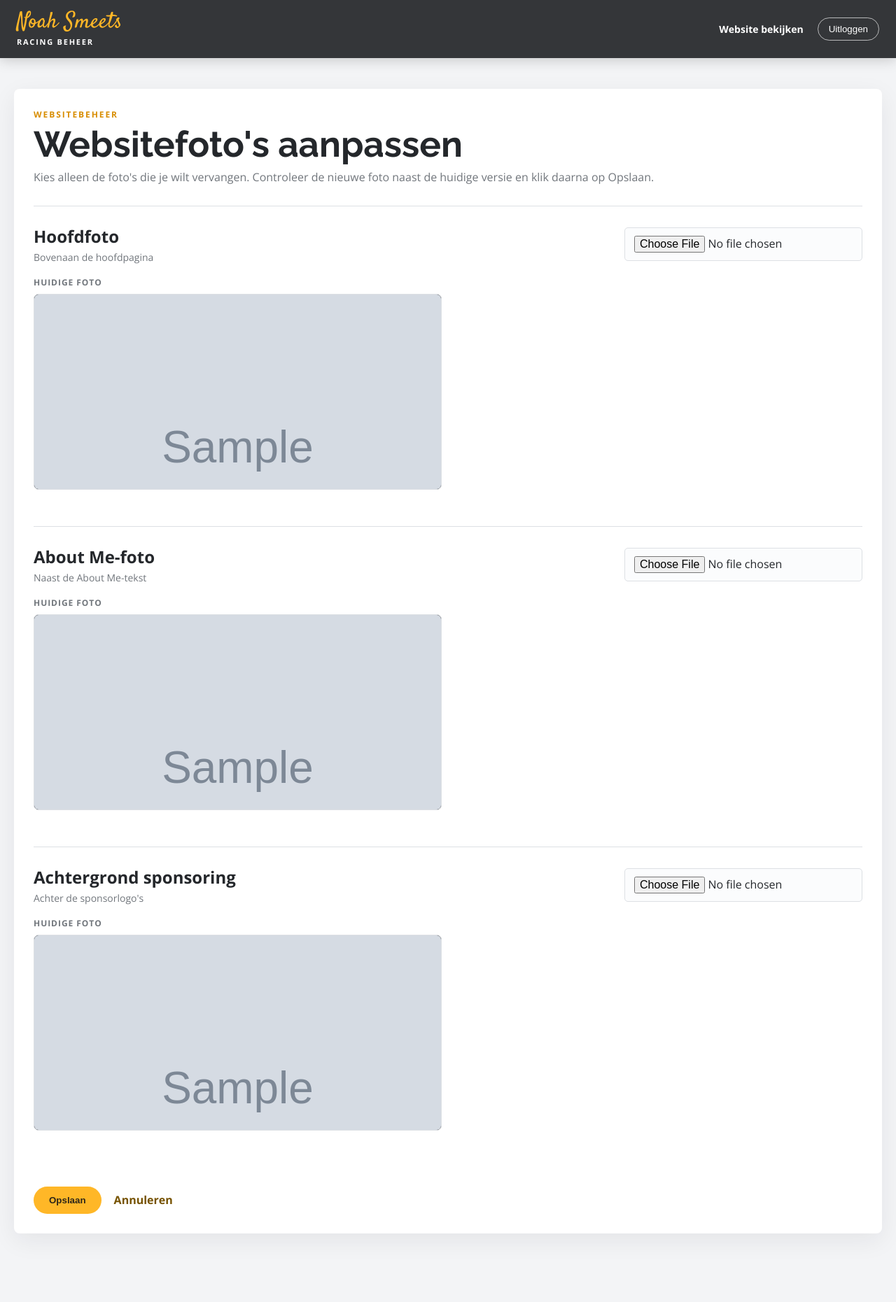
After one commit to d1rksm33ts/yanoa_racing, a Django app: page /beheer/websitefotos/ in a window 1280 px wide. The commit adds this page. Shown: the whole page at 70% size. Run offline with Django 5.2, Linux system fonts and the light colour scheme; a user stored in the database is signed in; tables that the repository leaves empty hold one stand-in row (values such as "Sample post"); grey boxes marked "Sample" are stand-in pictures; parts of the project's set-up code (start-up, migrations or seed data) failed here and were passed over; some libraries are stand-ins or nearby versions.

Commit message:
Manage public website imagery

```diff
--- a/server/www/forms.py
+++ b/server/www/forms.py
@@ -94,3 +94,47 @@ class WebsiteForm(forms.ModelForm):
         fields = ("aboutme", "age", "weight", "height")
         labels = {"aboutme": "About Me", "age": "Leeftijd", "weight": "Gewicht", "height": "Lengte"}
         widgets = {"aboutme": forms.Textarea(attrs={"rows": 14})}
+
+
+class WebsiteImagesForm(forms.ModelForm):
+    hero_upload = forms.ImageField(required=False, label="Hoofdfoto")
+    about_upload = forms.ImageField(required=False, label="About Me-foto")
+    sponsors_upload = forms.ImageField(required=False, label="Achtergrond sponsoring")
+
+    image_fields = {
+        "hero_upload": ("hero_image", "hero", (2560, 1800)),
+        "about_upload": ("about_image", "about", (1600, 2200)),
+        "sponsors_upload": ("sponsors_image", "sponsors", (2560, 1800)),
+    }
+
+    class Meta:
+        model = Website
+        fields = ()
+
+    def clean(self):
+        cleaned = super().clean()
+        for field_name in self.image_fields:
+            photo = cleaned.get(field_name)
+            if photo and photo.size > 20 * 1024 * 1024:
+                self.add_error(field_name, "De foto mag maximaal 20 MB groot zijn.")
+        return cleaned
+
+    def save(self, commit=True):
+        instance = super().save(commit=False)
+        old_files = []
+        for upload_name, (model_name, filename_prefix, max_size) in self.image_fields.items():
+            photo = self.cleaned_data.get(upload_name)
+            if not photo:
+                continue
+            current = getattr(instance, model_name)
+            if current:
+                old_files.append(current.name)
+            filename = f"{filename_prefix}-{uuid4().hex[:12]}.webp"
+            processed = GalleryImageForm._webp(Image.open(photo), max_size, 88)
+            getattr(instance, model_name).save(filename, processed, save=False)
+        if commit:
+            instance.save()
+            storage = instance.hero_image.storage
+            for old_file in old_files:
+                storage.delete(old_file)
+        return instance
--- a/server/www/models.py
+++ b/server/www/models.py
@@ -56,6 +56,21 @@ class Website(models.Model):
     age = models.CharField(max_length=2, default='16')
     weight = models.CharField(max_length=6, default='65 kg')
     height = models.CharField(max_length=6, default='1.84 m')
+    hero_image = models.ImageField(upload_to="site/", blank=True)
+    about_image = models.ImageField(upload_to="site/", blank=True)
+    sponsors_image = models.ImageField(upload_to="site/", blank=True)
+
+    @property
+    def hero_image_url(self):
+        return self.hero_image.url if self.hero_image else static("yanoa_racing/assets/img/hero-bg.jpg")
+
+    @property
+    def about_image_url(self):
+        return self.about_image.url if self.about_image else static("yanoa_racing/assets/img/me.jpg")
+
+    @property
+    def sponsors_image_url(self):
+        return self.sponsors_image.url if self.sponsors_image else static("yanoa_racing/assets/img/testimonials-bg.jpg")
 
     def __str__(self):
         return "Website profile"
--- a/server/www/static/yanoa_racing/assets/css/management-photo.css
+++ b/server/www/static/yanoa_racing/assets/css/management-photo.css
@@ -50,6 +50,84 @@
   }
 }
 
+.site-image-grid {
+  display: grid;
+  grid-template-columns: repeat(3, minmax(0, 1fr));
+  gap: 18px;
+}
+
+.site-image-grid figure {
+  overflow: hidden;
+  margin: 0;
+  border: 1px solid var(--line);
+  border-radius: 7px;
+}
+
+.site-image-grid img {
+  display: block;
+  width: 100%;
+  height: 190px;
+  object-fit: cover;
+}
+
+.site-image-grid figcaption {
+  padding: 11px 13px;
+  font-weight: 700;
+}
+
+.site-images-form > h1 {
+  margin: 0 0 8px;
+  font: 700 clamp(2rem, 4vw, 3.25rem)/1.05 "Raleway", sans-serif;
+}
+
+.site-images-form > p:not(.eyebrow) {
+  margin: 0 0 30px;
+  color: var(--muted);
+}
+
+.site-image-editor {
+  padding: 26px 0;
+  border-top: 1px solid var(--line);
+}
+
+.site-image-heading {
+  display: flex;
+  align-items: center;
+  justify-content: space-between;
+  gap: 20px;
+  margin-bottom: 18px;
+}
+
+.site-image-heading h2,
+.site-image-heading p {
+  margin: 0;
+}
+
+.site-image-heading p {
+  margin-top: 4px;
+  color: var(--muted);
+  font-size: 14px;
+}
+
+.site-image-heading input[type="file"] {
+  width: min(100%, 340px);
+}
+
+@media (max-width: 760px) {
+  .site-image-grid {
+    grid-template-columns: 1fr;
+  }
+
+  .site-image-heading {
+    align-items: flex-start;
+    flex-direction: column;
+  }
+
+  .site-image-heading input[type="file"] {
+    width: 100%;
+  }
+}
+
 .card-actions,
 .manage-filter {
   display: flex;
--- a/server/www/static/yanoa_racing/assets/js/management.js
+++ b/server/www/static/yanoa_racing/assets/js/management.js
@@ -1,9 +1,9 @@
 (() => {
-  const comparison = document.querySelector('[data-photo-comparison]');
-  const input = document.querySelector('#id_photo');
-  const preview = document.querySelector('[data-new-photo-preview]');
-  const previewImage = document.querySelector('[data-new-photo-image]');
-  if (!comparison || !input || !preview || !previewImage) return;
+  document.querySelectorAll('[data-photo-comparison]').forEach((comparison) => {
+    const input = document.getElementById(comparison.dataset.inputId);
+    const preview = comparison.querySelector('[data-new-photo-preview]');
+    const previewImage = comparison.querySelector('[data-new-photo-image]');
+    if (!input || !preview || !previewImage) return;
 
     let previewUrl;
     input.addEventListener('change', () => {
@@ -20,4 +20,5 @@
       preview.hidden = false;
       comparison.classList.add('has-new-photo');
     });
+  });
 })();
--- a/server/www/templates/index.html
+++ b/server/www/templates/index.html
@@ -61,7 +61,7 @@
 </header><!-- End Header -->
 
 <!-- ======= Hero Section ======= -->
-<section id="hero">
+<section id="hero" style="background-image: url('{{ website.hero_image_url }}');">
   <div class="hero-container">
     <h1>Noah Smeets</h1>
     <h2>Kart Racer</h2>
@@ -90,7 +90,7 @@
       </div>
 
       <div class="row">
-        <div class="image col-lg-4 d-flex align-items-stretch justify-content-center justify-content-lg-start"></div>
+        <div class="image col-lg-4 d-flex align-items-stretch justify-content-center justify-content-lg-start" style="background-image: url('{{ website.about_image_url }}');"></div>
         <div class="col-lg-8 d-flex flex-column align-items-stretch">
           <div class="content ps-lg-4 d-flex flex-column justify-content-center">
             <div class="row">
@@ -195,7 +195,7 @@
 
   <!-- ======= Testimonials Section ======= -->
   <!--    <section id="testimonials" class="testimonials">-->
-  <section id="sponsors" class="testimonials">
+  <section id="sponsors" class="testimonials" style="background-image: url('{{ website.sponsors_image_url }}');">
     <div class="section-title">
       <!--        <span>Sponsors</span>-->
       <h2 style="color: white">Sponsors</h2>
--- a/server/www/templates/management/dashboard.html
+++ b/server/www/templates/management/dashboard.html
@@ -19,6 +19,11 @@
     </div>
   </section>
 
+  <section class="manage-card" id="site-images">
+    <div class="card-heading"><div><h2>Websitefoto's</h2><p>Hoofdfoto, About Me-foto en sponsorachtergrond.</p></div><a class="primary action" href="{% url 'www:website-images' %}">Foto's aanpassen</a></div>
+    {% if website %}<div class="site-image-grid"><figure><img src="{{ website.hero_image_url }}" alt=""><figcaption>Hoofdfoto</figcaption></figure><figure><img src="{{ website.about_image_url }}" alt=""><figcaption>About Me</figcaption></figure><figure><img src="{{ website.sponsors_image_url }}" alt=""><figcaption>Sponsoring</figcaption></figure></div>{% endif %}
+  </section>
+
   <div class="two-column">
     <section class="manage-card" id="trophies">
       <div class="card-heading"><div><h2>Trofeeën</h2><p>Podiumplaatsen per jaar.</p></div><a class="primary action" href="{% url 'www:trophy-add' %}">Jaar toevoegen</a></div>
--- a/server/www/templates/management/form.html
+++ b/server/www/templates/management/form.html
@@ -6,7 +6,7 @@
     <h1>{{ title }}</h1>
     <p>{{ description }}</p>
     {% if form.photo %}
-    <div class="photo-comparison" data-photo-comparison>
+    <div class="photo-comparison" data-photo-comparison data-input-id="{{ form.photo.id_for_label }}">
       {% if form.instance.pk %}<figure><figcaption>Huidige foto</figcaption><div class="photo-frame"><img src="{{ form.instance.display_url }}" alt="Huidige foto"></div></figure>{% endif %}
       <figure class="new-photo-preview" data-new-photo-preview hidden><figcaption>Nieuwe foto</figcaption><div class="photo-frame"><img data-new-photo-image alt="Voorbeeld van de nieuwe foto"></div></figure>
     </div>
--- /dev/null
+++ b/server/www/templates/management/site_images.html
@@ -0,0 +1,23 @@
+{% extends "management/base.html" %}
+{% block title %}Websitefoto's aanpassen{% endblock %}
+{% block content %}
+  <section class="manage-card site-images-form">
+    <p class="eyebrow">Websitebeheer</p>
+    <h1>Websitefoto's aanpassen</h1>
+    <p>Kies alleen de foto's die je wilt vervangen. Controleer de nieuwe foto naast de huidige versie en klik daarna op Opslaan.</p>
+    {{ form.non_field_errors }}
+    <form method="post" enctype="multipart/form-data" class="manage-form">{% csrf_token %}
+      {% for comparison in comparisons %}
+      <section class="site-image-editor">
+        <div class="site-image-heading"><div><h2>{{ comparison.field.label }}</h2><p>{{ comparison.hint }}</p></div>{{ comparison.field }}</div>
+        {% if comparison.field.errors %}<div class="field-error">{{ comparison.field.errors|striptags }}</div>{% endif %}
+        <div class="photo-comparison" data-photo-comparison data-input-id="{{ comparison.field.id_for_label }}">
+          <figure><figcaption>Huidige foto</figcaption><div class="photo-frame"><img src="{{ comparison.current_url }}" alt="Huidige {{ comparison.field.label|lower }}"></div></figure>
+          <figure class="new-photo-preview" data-new-photo-preview hidden><figcaption>Nieuwe foto</figcaption><div class="photo-frame"><img data-new-photo-image alt="Voorbeeld van de nieuwe foto"></div></figure>
+        </div>
+      </section>
+      {% endfor %}
+      <div class="form-actions"><button class="primary" type="submit">Opslaan</button><a href="{% url 'www:manage' %}#site-images">Annuleren</a></div>
+    </form>
+  </section>
+{% endblock %}
--- a/server/www/urls.py
+++ b/server/www/urls.py
@@ -22,6 +22,7 @@ urlpatterns = [
     path("beheer/trofeeen/<int:pk>/", views.trophy_edit, name="trophy-edit"),
     path("beheer/trofeeen/<int:pk>/verwijderen/", views.trophy_delete, name="trophy-delete"),
     path("beheer/over-mij/", views.website_edit, name="website-edit"),
+    path("beheer/websitefotos/", views.website_images_edit, name="website-images"),
     path("media/<path:path>", views.media, name="media"),
     path("health/", views.health, name="health"),
     path("googlebfb2a3256d6cae08.html", views.google, name="site-verification"),
--- a/server/www/views.py
+++ b/server/www/views.py
@@ -12,7 +12,7 @@ from django.urls import reverse
 from django.views.decorators.cache import cache_control
 from django.views.decorators.http import require_POST
 
-from .forms import CalendarEventForm, GalleryImageForm, TrophyForm, WebsiteForm
+from .forms import CalendarEventForm, GalleryImageForm, TrophyForm, WebsiteForm, WebsiteImagesForm
 from .models import CalendarEvent, ImageEvent, Trophy, Website
 
 def index(request):
@@ -166,6 +166,25 @@ def website_edit(request):
     )
 
 
+@login_required
+def website_images_edit(request):
+    website = Website.objects.last() or Website.objects.create(aboutme="")
+    if request.method == "POST":
+        form = WebsiteImagesForm(request.POST, request.FILES, instance=website)
+        if form.is_valid():
+            form.save()
+            messages.success(request, "De websitefoto's zijn opgeslagen.")
+            return redirect(f"{reverse('www:manage')}#site-images")
+    else:
+        form = WebsiteImagesForm(instance=website)
+    comparisons = (
+        {"field": form["hero_upload"], "current_url": website.hero_image_url, "hint": "Bovenaan de hoofdpagina"},
+        {"field": form["about_upload"], "current_url": website.about_image_url, "hint": "Naast de About Me-tekst"},
+        {"field": form["sponsors_upload"], "current_url": website.sponsors_image_url, "hint": "Achter de sponsorlogo's"},
+    )
+    return render(request, "management/site_images.html", {"form": form, "comparisons": comparisons})
+
+
 @cache_control(public=True, max_age=31536000, immutable=True)
 def media(request, path):
     root = settings.MEDIA_ROOT.resolve()
```
Also changed, not shown: server/www/tests.py (+23 -0 lines), server/www/migrations/0011_website_background_images.py (added). Lines whose indentation alone changed are shown as unchanged.
